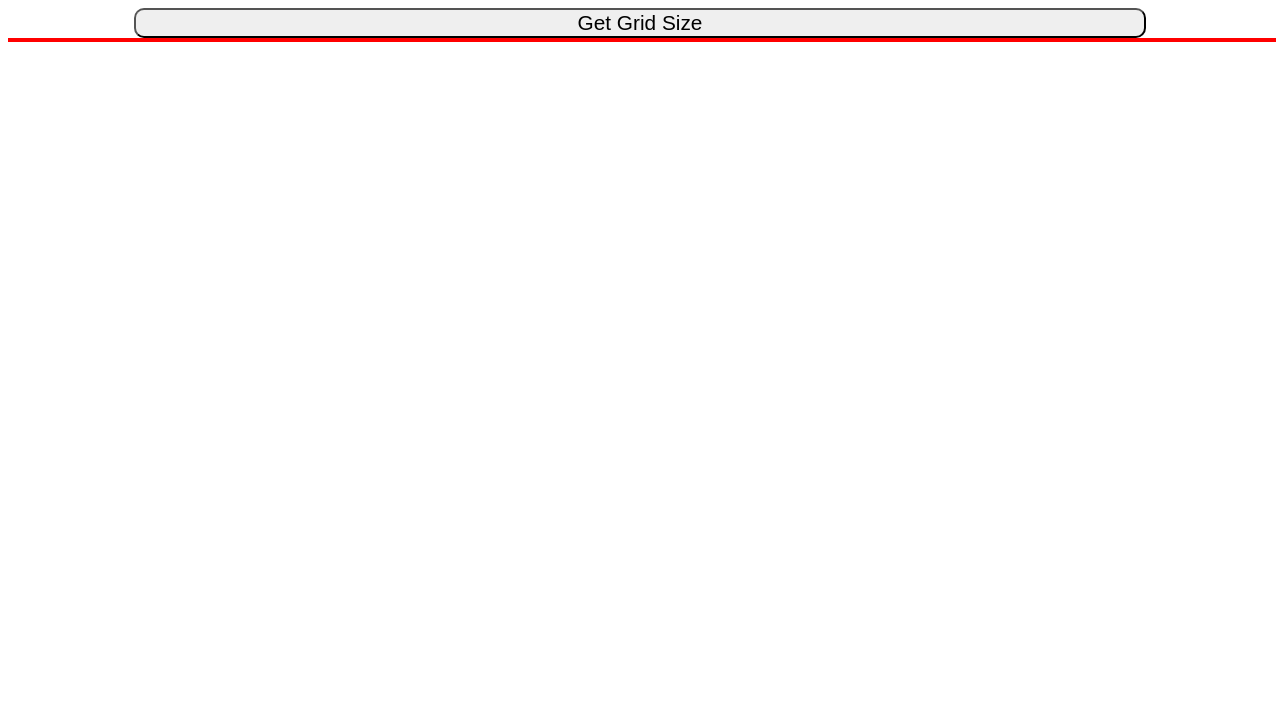
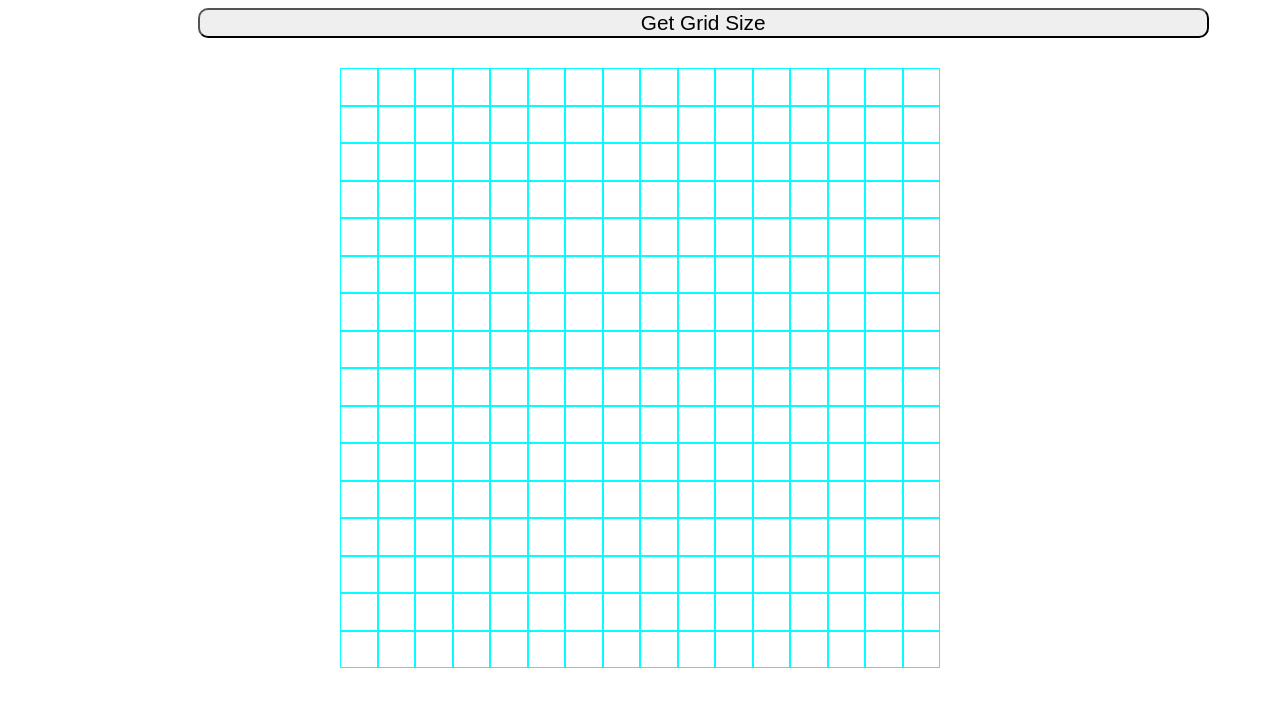
Before and after one commit to MartinHasi/odin-project-Etch-a-Sketch, a plain HTML site: page index.html in a window 1280 px wide. Drawn offline with Linux system fonts and the light colour scheme.

Commit message:
updated script.js added random color function
updated style.css
remove some css attributes

```diff
--- a/css/style.css
+++ b/css/style.css
@@ -1,18 +1,31 @@
+*
+{
+    box-sizing: border-box;
+}
+body
+{
+    display: flex;
+    flex-direction: column;
+    justify-content: center;
+    align-items: center;
+}
 #container
 {
-    width: 100%;
-    height: 100%;
+    margin:30px;
+    width: 600px;
+    height: 600px;
     display: flex;
     flex-wrap: wrap;
-
-    border: 2px solid red;
+    justify-content: center;
+    align-items: center;
+   /* border: 2px solid red; */
 }
 .gridBox
 {
 
-    justify-content: space-around;
+    justify-content: center;
 
-    border: 2px solid aqua;
+    border: 1px solid aqua;
 }
 button
 {
@@ -23,5 +36,5 @@ button
 }
 .gridBox:hover
 {
-    background-color: blue;
+    /*background-color: blue;*/
 }
--- a/js/script.js
+++ b/js/script.js
@@ -1,6 +1,5 @@
 const containerDiv = document.querySelector('#container');
 const gridSizeBtn = document.querySelector('#getGridSize');
-let gridCreated = 0;
 
 function createDivGrid(rows)
 {
@@ -9,9 +8,9 @@ function createDivGrid(rows)
         {
             const gridDiv = document.createElement('div');
             gridDiv.classList.add('gridBox');
-            gridDiv.style.width = 100 / rows - .5+ '%';
+            gridDiv.style.width = gridDiv.style.height =(600 / rows) + 'px';
 
-            if (rows <= 20)
+/*          if (rows <= 20)
             {
                 gridDiv.style.height = rows * 3 + 'px';
             }
@@ -27,15 +26,20 @@ function createDivGrid(rows)
             {
                 gridDiv.style.height = rows * 5 + 'px';
             }
+*/
             console.log(`Row: ${i}`);
             containerDiv.appendChild(gridDiv);
+            gridDiv.addEventListener('mouseover', createRandomColor);
         }
+
+
+
 }
 
 function getGridSize()
 {
     const gridSize = parseInt(prompt('How big should the Grid be? Max-Gridsize(100)'));
-    alert(gridSize);
+    //alert(gridSize);
     if(gridSize >100)
     {
         alert('Grid Size is to big');
@@ -46,5 +50,21 @@ function getGridSize()
         createDivGrid(gridSize);
     }
 }
+
+function createRandomColor(e)
+{
+    //const cssBackgroundColor =
+    let red = Math.floor(Math.random() * 256);
+    let green = Math.floor(Math.random() * 256);
+    let blue = Math.floor(Math.random() * 256);
+
+    console.log(`Red: ${red} | Green ${green} | Blue ${blue}`);
+
+     e.target.style.backgroundColor = `rgb(${red},${green},${blue})`;
+
+}
+
+createDivGrid(16);
 gridSizeBtn.addEventListener('click', getGridSize);
+
 //createDivGrid(16);
```
